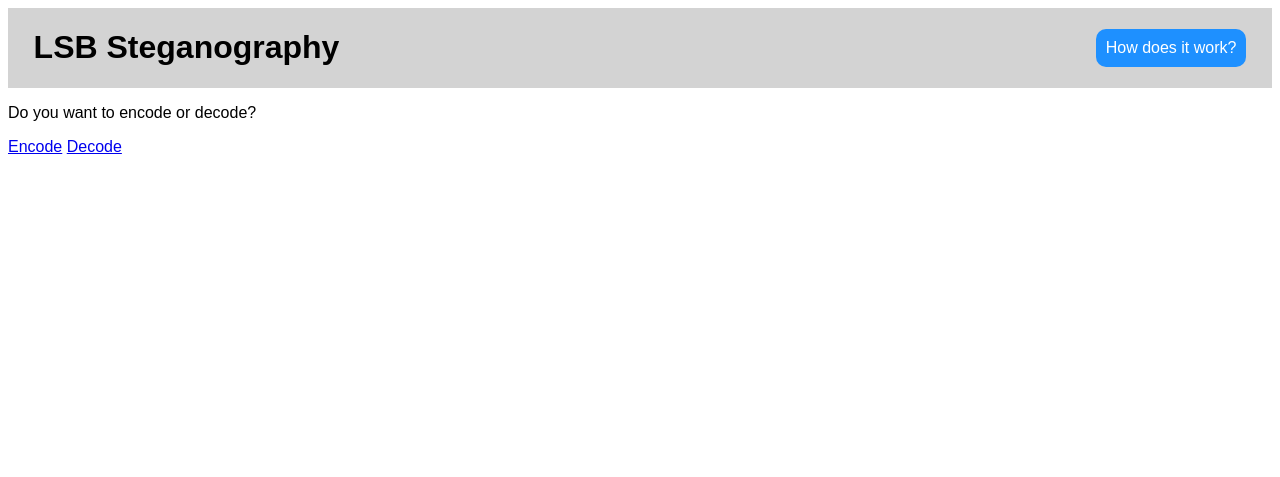
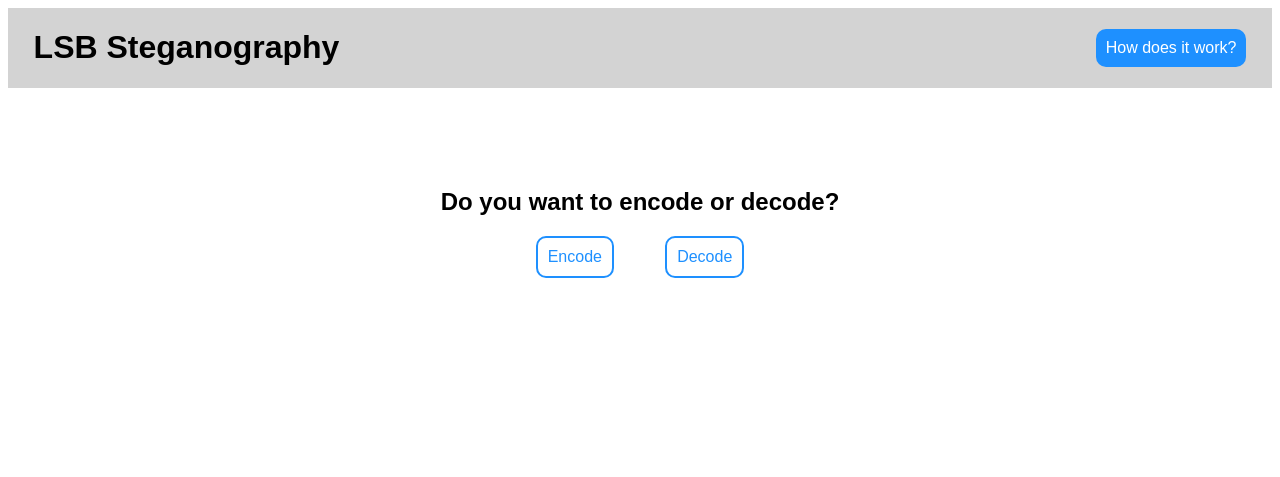
Before and after one commit to tran-hai-long/lsb_steganography, a Flask app: page /lsb/ in a window 1280 px wide. Shown: the top 477 px of the page. Run offline with Flask 2, Linux system fonts and the light colour scheme.

Commit message:
Style index page

```diff
--- a/lsb/static/base.css
+++ b/lsb/static/base.css
@@ -13,6 +13,7 @@ header {
     background: lightgray;
     padding-left: 2vw;
     padding-right: 2vw;
+    margin-bottom: 10vh;
 }
 
 .header-logo {
@@ -29,7 +30,7 @@ header {
 }
 
 .header-right-button:hover {
-    background-color: royalblue;
+    background-color: #197bd8;
 }
 
 main {
@@ -53,5 +54,5 @@ footer {
 }
 
 .footer-link:hover {
-    color: royalblue;
+    color: #197bd8;
 }
--- /dev/null
+++ b/lsb/static/index.css
@@ -0,0 +1,24 @@
+h2 {
+    text-align: center;
+}
+
+.button-div {
+    display: flex;
+    flex-flow: row wrap;
+    justify-content: center;
+}
+
+.question-button {
+    text-decoration: none;
+    color: dodgerblue;
+    border: 2px solid dodgerblue;
+    padding: 10px;
+    border-radius: 10px;
+    margin-left: 2vw;
+    margin-right: 2vw;
+}
+
+.question-button:hover {
+    background-color: dodgerblue;
+    color: white;
+}
--- a/lsb/templates/base.html
+++ b/lsb/templates/base.html
@@ -4,6 +4,7 @@
         <meta charset="UTF-8">
         <meta content="width=device-width, initial-scale=1" name="viewport"/>
         <link rel="stylesheet" href="{{ url_for('lsb.static', filename='base.css') }}">
+        {% block style %}{% endblock %}
         {% block title %}<title>Title</title>{% endblock %}
     </head>
     <body>
--- a/lsb/templates/index.html
+++ b/lsb/templates/index.html
@@ -1,9 +1,13 @@
 {% extends "base.html" %}
+{% block  style %}
+    <link rel="stylesheet" href="{{ url_for('lsb.static', filename='index.css') }}">{% endblock %}
 {% block title %}<title>Index</title>{% endblock %}
 {% block main %}
     <main>
-        <p>Do you want to encode or decode?</p>
-        <a href="{{ url_for('lsb.encode_page') }}">Encode</a>
-        <a href="{{ url_for('lsb.decode_page') }}">Decode</a>
+        <h2>Do you want to encode or decode?</h2>
+        <div class="button-div">
+            <a href="{{ url_for('lsb.encode_page') }}" class="question-button">Encode</a>
+            <a href="{{ url_for('lsb.decode_page') }}" class="question-button">Decode</a>
+        </div>
     </main>
 {% endblock %}
```
